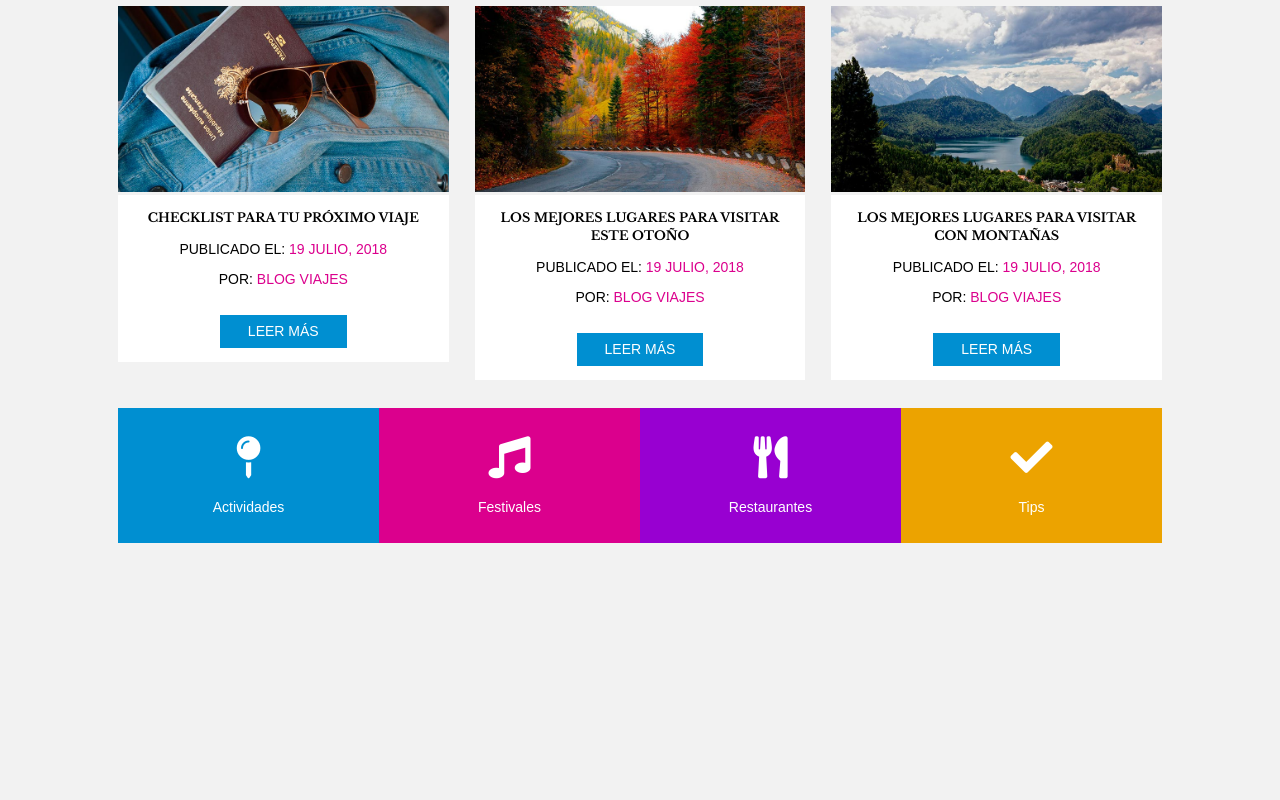
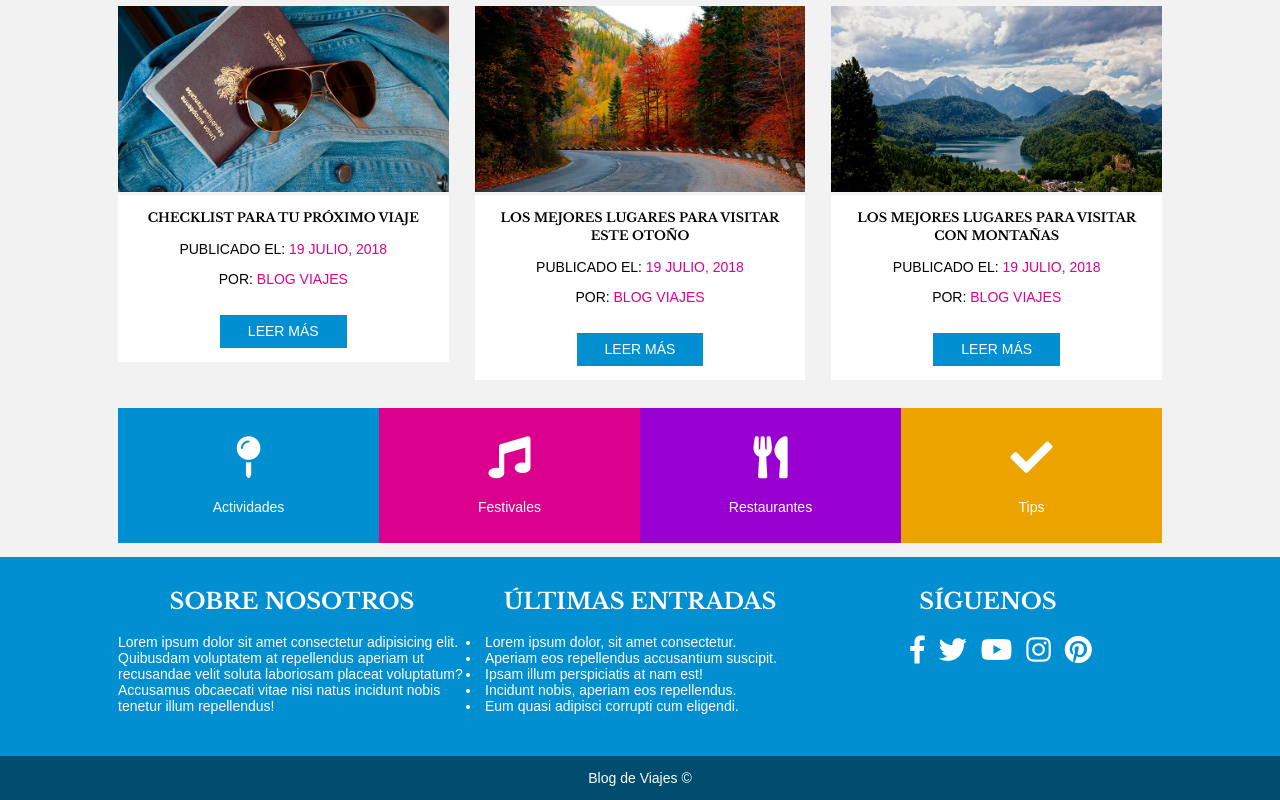
Before and after one commit to FerGuevaraM95/travels-blog, a website: page index.html in a window 1280 px wide. Shown: the part 1244-2044 px from the top of the page. Before the commit the page ends 1801 px from the top, so only its background shows below. Drawn offline with nearby package versions, Linux system fonts and the light colour scheme.

Commit message:
Add footer

```diff
--- a/index.html
+++ b/index.html
@@ -156,5 +156,55 @@
             </ul>
         </div>
     </div>
+    <!-- FOOTER -->
+    <footer class="footer">
+        <div class="container">
+            <div class="footer__us box">
+                <h2>Sobre Nosotros</h2>
+                <p>Lorem ipsum dolor sit amet consectetur adipisicing elit. Quibusdam voluptatem at repellendus aperiam ut recusandae velit soluta laboriosam placeat voluptatum? Accusamus obcaecati vitae nisi natus incidunt nobis tenetur illum repellendus!</p>
+            </div>
+            <div class="footer__entrance box">
+                <h2>Últimas Entradas</h2>
+                <li>Lorem ipsum dolor, sit amet consectetur.</li>
+                <li>Aperiam eos repellendus accusantium suscipit.</li>
+                <li>Ipsam illum perspiciatis at nam est!</li>
+                <li>Incidunt nobis, aperiam eos repellendus.</li>
+                <li>Eum quasi adipisci corrupti cum eligendi.</li>
+            </div>
+            <div class="footer__follow box">
+                <h2>Síguenos</h2>
+                <nav class="footer__follow__social">
+                    <ul>
+                        <li>
+                            <a href="http://facebook.com">
+                                <span>Facebook</span>
+                            </a>
+                        </li>
+                        <li>
+                            <a href="http://twitter.com">
+                                <span>Twitter</span>
+                            </a>
+                        </li>
+                        <li>
+                            <a href="http://youtube.com">
+                                <span>Youtube</span>
+                            </a>
+                        </li>
+                        <li>
+                            <a href="http://instagram.com">
+                                <span>Instagram</span>
+                            </a>
+                        </li>
+                        <li>
+                            <a href="http://pinterest.com">
+                                <span>Pinterest</span>
+                            </a>
+                        </li>
+                    </ul>
+                </nav>
+            </div>
+        </div>
+        <p class="footer__copyright">Blog de Viajes &copy;</p>
+    </footer>
 </body>
 </html>
--- a/sass/base/_vars.scss
+++ b/sass/base/_vars.scss
@@ -3,6 +3,7 @@
 //====================================
 $background-color: #f2f2f2;
 $blue: #008fd1;
+$strongblue: #004d70;
 $pink: #db008d;
 $purple: #9800d1;
 $yellow: #eca300;
--- /dev/null
+++ b/sass/layout/_footer.scss
@@ -0,0 +1,67 @@
+//====================================
+// Footer
+//====================================
+.footer {
+    padding-top: 1em;
+    background-color: $blue;
+    color: white;
+
+    h2 {
+        text-transform: uppercase;
+    }
+
+    &__copyright {
+        margin: 2em 0 0 0;
+        padding: 1em 0;
+        text-align: center;
+        background-color: $strongblue;
+    }
+
+    &__follow__social {
+        ul {
+            display: flex;
+            flex-wrap: wrap;
+            justify-content: center;
+            flex: 1 0 auto;
+            list-style: none;
+
+            li {
+                margin-right: 1em;
+
+                span {
+                display: none;
+            }
+            }
+        }
+
+        ul li a {
+            text-decoration: none;
+
+            &::before {
+                font-family: "Font Awesome 5 Brands";
+                font-size: 2em;
+                color: white;
+            }
+        }
+
+        a[href*='facebook.com']::before {
+            content: "\f39e"
+        }
+
+        a[href*='twitter.com']::before {
+            content: "\f099"
+        }
+
+        a[href*='youtube.com']::before {
+            content: "\f167"
+        }
+
+        a[href*='instagram.com']::before {
+            content: "\f16d"
+        }
+
+        a[href*='pinterest.com']::before {
+            content: "\f0d2"
+        }
+    }
+}
--- a/sass/layout/_mediaqueries.scss
+++ b/sass/layout/_mediaqueries.scss
@@ -39,4 +39,13 @@
     .categories ul li {
         flex: 1;
     }
+
+    .footer
+        .container {
+            display: flex;
+        }
+
+        .box {
+            flex: 1;
+        }
 }
--- a/sass/styles.scss
+++ b/sass/styles.scss
@@ -18,7 +18,7 @@
 //====================================
 @import "layout/general";
 @import "layout/header";
-// @import "layout/footer";
+@import "layout/footer";
 
 //====================================
 // Seccions Landing
```
Also changed, not shown: public/css/styles.css.
